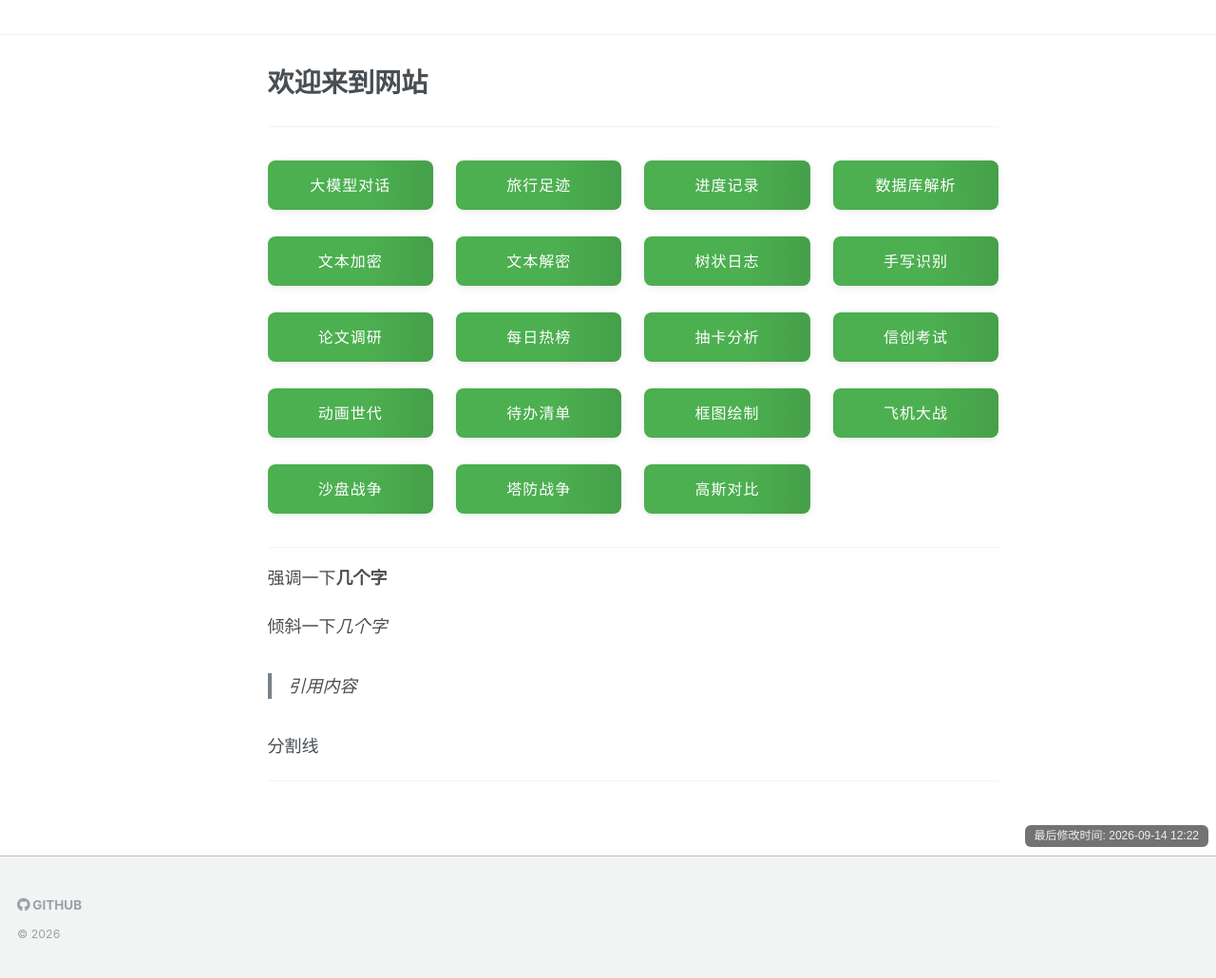
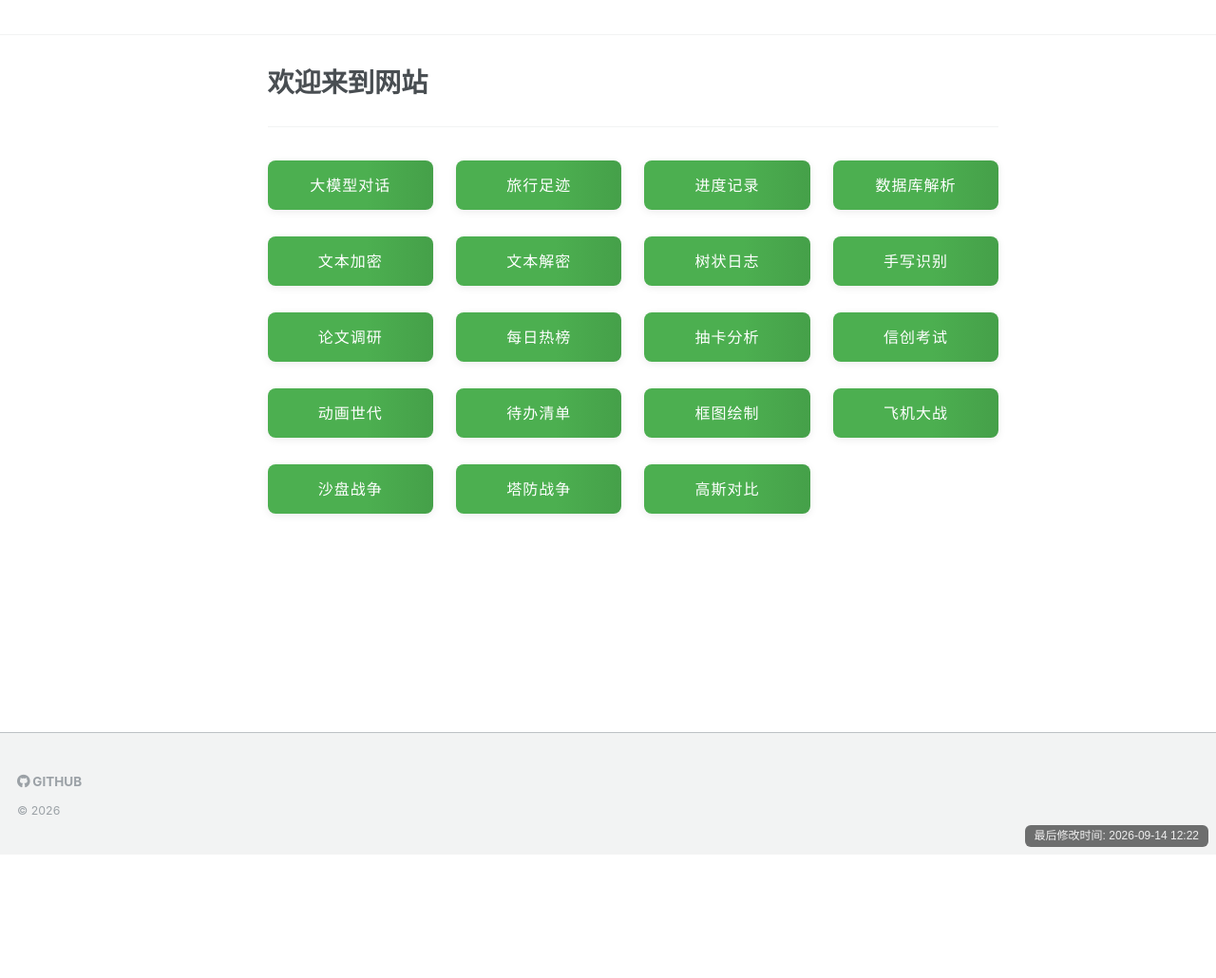
Before and after one commit to CrescentVelvet/crescentvelvet.github.io, a Jekyll site: the page built from _pages/about.md, in a window 1280 px wide. Shown: the whole page at 95% size. Built offline with Jekyll 4.4.1, drawn with Linux system fonts in a browser that asks for light colours; after the commit the page ends 900 px from its top, so only the background shows below that; some of the changed lines change nothing that is shown.

Commit message:
主页: 修 ripple 三处交互 bug（双触发、触发太晚、作用域过宽）
- 只挂 pointerdown：移动端一次点击不再出两个波纹，且按下即出（早于 click/导航）
- 作用域收窄到 .button-grid，网格外点击不再冒波纹
- keyframes 2 份合 1 份并改动画 transform（原动 width/height 每帧触发布局）；补 :active 按压态
- 顺带删掉正文末尾的「强调/倾斜/引用/分割线」演示块与多余 hr

```diff
--- a/_pages/about.md
+++ b/_pages/about.md
@@ -56,8 +56,14 @@
         transform: translateY(-2px) scale(1.03);
         color: #fff;
     }
+    /* 按压反馈：pointerup 的 click 之后浏览器立刻开始导航，:active 才是"确实点到了"的即时反馈 */
+    .button-grid .link-button:active {
+        transform: translateY(-1px) scale(0.98);
+        box-shadow: 0 1px 4px rgba(0,0,0,0.12);
+        transition-duration: 0.05s;
+    }
 
-    /* 保留原有水波纹样式 */
+    /* 水波纹：容器固定铺满视口且不吃指针事件 */
     #ripple-container {
         position: fixed;
         top: 0;
@@ -68,47 +74,26 @@
         z-index: 9999;
     }
 
+    /* 波纹本体：固定 200px 直径，只动 transform。
+       原来动的是 width/height（每帧触发布局），且带前缀的 3 份 keyframes 副本动画的仍是宽高，
+       会盖掉标准版 —— 一并删掉，只留标准 @keyframes */
     .ripple {
         position: absolute;
+        width: 200px;
+        height: 200px;
         border-radius: 50%;
         background-color: rgba(0, 0, 0, 0.1);
-        width: 0;
-        height: 0;
-        transform: translate(-50%, -50%);
-        -webkit-animation: rippleEffect 1s ease-out;
-        -moz-animation: rippleEffect 1s ease-out;
-        -o-animation: rippleEffect 1s ease-out;
+        transform: translate(-50%, -50%) scale(0);
         animation: rippleEffect 1s ease-out;
     }
 
-    @-webkit-keyframes rippleEffect {
+    @keyframes rippleEffect {
+        from {
+            transform: translate(-50%, -50%) scale(0);
+            opacity: 1;
+        }
         to {
-            width: 200px;
-            height: 200px;
-            opacity: 0;
-        }
-    }
-
-    @-moz-keyframes rippleEffect {
-        to {
-            width: 200px;
-            height: 200px;
-            opacity: 0;
-        }
-    }
-
-    @-o-keyframes rippleEffect {
-        to {
-            width: 200px;
-            height: 200px;
-            opacity: 0;
-        }
-    }
-
-    @keyframes rippleEffect {
-        to {
-            width: 200px;
-            height: 200px;
+            transform: translate(-50%, -50%) scale(1);
             opacity: 0;
         }
     }
@@ -157,37 +142,46 @@
     <a href="/tower_defense.html" class="link-button">塔防战争</a>
     <a href="/splat-compare/" class="link-button">高斯对比</a>
 </div>
-<hr>
-<p>强调一下<strong>几个字</strong></p>
-<p>倾斜一下<em>几个字</em></p>
-<blockquote>引用内容</blockquote>
-<p>分割线</p>
-<hr>
 <script>
-    document.addEventListener('DOMContentLoaded', function() {
-        const rippleContainer = document.getElementById('ripple-container');
+    (function () {
+        function init() {
+            const container = document.getElementById('ripple-container');
+            const grid = document.querySelector('.button-grid');
+            if (!container || !grid) return;
 
-        function createRipple(event) {
-            const ripple = document.createElement('div');
-            ripple.classList.add('ripple');
+            let lastRipple = null;
+            const clearRipple = (node) => { if (node && node.parentNode) container.removeChild(node); };
 
-            const x = event.clientX;
-            const y = event.clientY;
-            ripple.style.left = `${x}px`;
-            ripple.style.top = `${y}px`;
+            function createRipple(x, y) {
+                const ripple = document.createElement('div');
+                ripple.className = 'ripple';
+                ripple.style.left = `${x}px`;
+                ripple.style.top = `${y}px`;
+                container.appendChild(ripple);
+                lastRipple = ripple;
 
-            rippleContainer.appendChild(ripple);
+                // animationend 正常回收；另加定时器兜底，动画被打断时不泄漏节点
+                const timer = setTimeout(() => clearRipple(ripple), 1200);
+                ripple.addEventListener('animationend', () => {
+                    clearTimeout(timer);
+                    clearRipple(ripple);
+                });
+            }
 
-            ripple.addEventListener('animationend', () => {
-                ripple.remove();
+            // 修复①：只挂 pointerdown —— 原来 click + touchstart 双监听，移动端一次点击出两个波纹
+            // 修复②：pointerdown 早于 click/导航，波纹才来得及看见（配合 .link-button:active 按压态）
+            // 修复③：限定在 .button-grid 内 —— 原来挂 document，点标题/页脚/空白处也冒波纹
+            grid.addEventListener('pointerdown', (e) => {
+                if (e.button !== 0) return;                                   // 只响应主键（排除右键/中键）
+                if (window.matchMedia('(prefers-reduced-motion: reduce)').matches) return;
+                createRipple(e.clientX, e.clientY);
             });
+
+            // 起手变成滚动时浏览器会取消本次手势，顺手撤掉那颗波纹
+            grid.addEventListener('pointercancel', () => { clearRipple(lastRipple); lastRipple = null; });
         }
 
-        document.addEventListener('click', createRipple);
-
-        document.addEventListener('touchstart', (event) => {
-            const touch = event.touches[0];
-            createRipple(touch);
-        }, { passive: true });
-    });
+        if (document.readyState === 'loading') document.addEventListener('DOMContentLoaded', init);
+        else init();
+    }());
 </script>
```
Also changed, not shown: .workbuddy/memory/2026-09-14.md.
